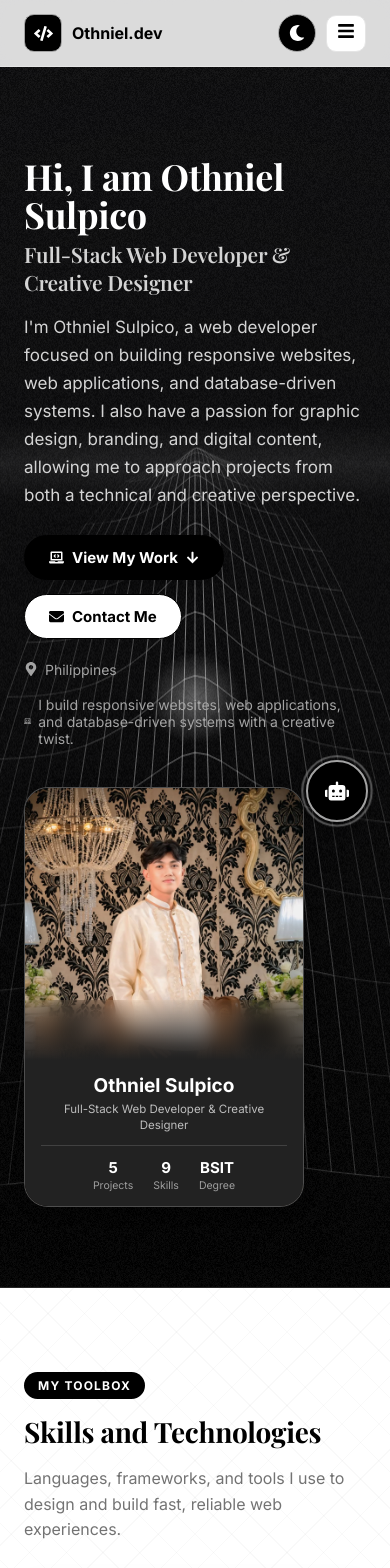
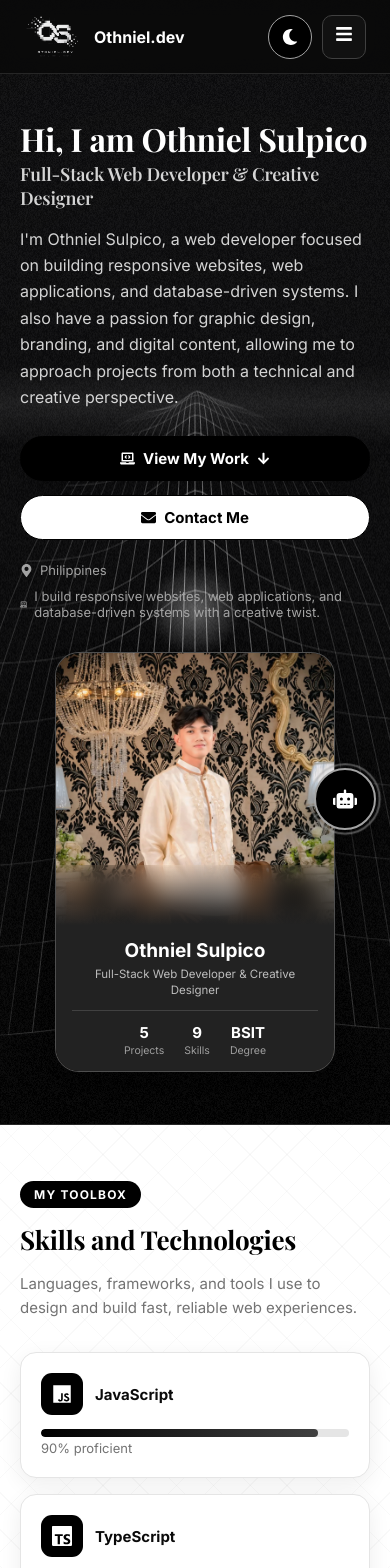
Before and after one commit to OatMeal152003/OTHNIEL, a React (Vite) app: page / in a window 390 px wide. Shown: the top 1568 px of the page. Built offline with nearby package versions, Linux system fonts and the light colour scheme.

Commit message:
feat: black navbar with transparent OS logo, mobile responsive pass

```diff
--- a/index.html
+++ b/index.html
@@ -6,6 +6,8 @@
     <title>Othniel Sulpico — Full-Stack Web Developer and Designer</title>
     <meta name="description" content="Portfolio of Othniel Sulpico, Full-Stack Developer building responsive websites, web apps, and database-driven systems. Available for freelance projects." />
     <meta name="theme-color" content="#000000" />
+    <link rel="icon" type="image/png" href="./images/OS_logo.png" />
+    <link rel="apple-touch-icon" href="./images/OS_logo.png" />
     <meta property="og:type" content="website" />
     <meta property="og:title" content="Othniel Sulpico — Full-Stack Web Developer and Designer" />
     <meta property="og:description" content="Portfolio of Othniel Sulpico, Full-Stack Developer building responsive websites, web apps, and database-driven systems. Available for freelance projects." />
--- a/src/App.css
+++ b/src/App.css
@@ -48,13 +48,13 @@ section { scroll-margin-top: 80px; }
   z-index: 50;
   transition: all 0.3s ease;
   padding: 14px 0;
-  background: rgba(255, 255, 255, 0.85);
+  background: rgba(10, 10, 10, 0.88);
   backdrop-filter: blur(10px);
-  border-bottom: 1px solid var(--line);
+  border-bottom: 1px solid #262626;
 }
 .nav-scrolled {
-  background: rgba(255,255,255,0.96);
-  box-shadow: 0 4px 24px rgba(0, 0, 0, 0.12);
+  background: rgba(0,0,0,0.96);
+  box-shadow: 0 4px 24px rgba(0, 0, 0, 0.55);
 }
 .nav-inner {
   max-width: 1100px;
@@ -64,7 +64,12 @@ section { scroll-margin-top: 80px; }
   align-items: center;
   justify-content: space-between;
 }
-.logo { display: flex; align-items: center; gap: 10px; text-decoration: none; font-weight: 800; color: var(--maroon-dark); }
+.logo { display: flex; align-items: center; gap: 10px; text-decoration: none; font-weight: 800; color: #ffffff; }
+.logo-img {
+  width: 60px; height: 45px;
+  display: block;
+  object-fit: contain;
+}
 .logo-mark {
   width: 38px; height: 38px;
   display: grid; place-items: center;
@@ -75,9 +80,10 @@ section { scroll-margin-top: 80px; }
   border: 1px solid var(--gold);
 }
 .nav-links { display: flex; gap: 22px; align-items: center; }
-.nav-links a { display: inline-flex; align-items: center; gap: 6px; text-decoration: none; color: var(--charcoal); font-weight: 600; transition: color 0.2s; }
-.nav-links a:hover { color: var(--maroon); }
-.nav-toggle { display: none; background: none; border: 1px solid var(--line); border-radius: 10px; padding: 6px 10px; font-size: 18px; color: var(--maroon-dark); background: white; }
+.nav-links a { display: inline-flex; align-items: center; gap: 6px; text-decoration: none; color: #e8e8e8; font-weight: 600; transition: color 0.2s; }
+.nav-links a:hover { color: #ffffff; }
+.nav .btn-small { background: #ffffff; color: #000000 !important; border: 1px solid #ffffff; }
+.nav-toggle { display: none; border: 1px solid #404040; border-radius: 10px; padding: 6px 10px; font-size: 18px; color: #ffffff; background: #111111; }
 .nav-actions { display: flex; align-items: center; gap: 10px; }
 .theme-toggle {
   width: 38px; height: 38px;
@@ -199,8 +205,8 @@ section { scroll-margin-top: 80px; }
 }
 .hero-card:hover { transform: translateY(-4px); }
 .profile-card {
-    width: 280px;
-    height: 420px;
+    width: min(280px, 100%);
+    aspect-ratio: 280 / 420;
     border-radius: 24px;
     overflow: hidden;
     background: #222;
@@ -963,24 +969,54 @@ section { scroll-margin-top: 80px; }
 
 /* Responsive */
 @media (max-width: 800px) {
-  .hero-grid { grid-template-columns: 1fr; }
+  .hero { padding: 112px 0 60px; }
+  .section { padding: 64px 0; }
+  .hero-grid { grid-template-columns: 1fr; gap: 32px; }
   .hero h1 { font-size: 36px; }
   .section-title { font-size: 28px; }
+  .profile-card { margin-inline: auto; }
+  .theme-toggle { width: 44px; height: 44px; }
+  .nav-toggle { min-width: 44px; min-height: 44px; }
   .nav-links {
     display: none;
     position: absolute;
     top: 62px; right: 16px;
-    background: white;
+    background: #0a0a0a;
     flex-direction: column;
     align-items: stretch;
     padding: 16px;
     border-radius: 14px;
-    border: 1px solid var(--line);
-    box-shadow: 0 16px 40px rgba(0, 0, 0, 0.18);
+    border: 1px solid #333333;
+    box-shadow: 0 16px 40px rgba(0, 0, 0, 0.55);
     min-width: 200px;
   }
   .nav-links.open { display: flex; }
   .nav-toggle { display: block; }
+  .edu-card > div { min-width: 0; }
+}
+
+@media (max-width: 520px) {
+  html, body { overflow-x: clip; }
+  .container { padding: 0 20px; }
+  .hero { padding: 104px 0 52px; }
+  .section { padding: 56px 0; }
+  .hero h1 { font-size: 32px; }
+  .hero h2 { font-size: 18px; }
+  .lead { font-size: 16px; }
+  .section-title { font-size: 26px; }
+  .section-sub { font-size: 15px; }
+  .hero-actions { flex-direction: column; align-items: stretch; }
+  .hero-actions .btn { justify-content: center; }
+  .hero-meta { gap: 10px; font-size: 13px; }
+  .edu-card { padding: 22px 20px; gap: 14px; }
+  .contact-form { padding: 22px 18px; }
+  .projects-grid { grid-template-columns: 1fr; }
+  .skills-grid { grid-template-columns: 1fr; }
+  .contact-grid { grid-template-columns: 1fr; }
+  .footer-inner { flex-direction: column; align-items: flex-start; }
+  .oatmeal-fab { right: 14px; bottom: 14px; }
+  .oatmeal-panel { right: 12px; bottom: 12px; }
+  .lightbox { padding: 20px 12px; }
 }
 
 /* ============ Dark mode ============ */
--- a/src/components/Navbar.jsx
+++ b/src/components/Navbar.jsx
@@ -1,5 +1,5 @@
 import { useEffect, useState } from 'react'
-import { FaBars, FaTimes, FaCode, FaMoon, FaSun } from 'react-icons/fa'
+import { FaBars, FaTimes, FaMoon, FaSun } from 'react-icons/fa'
 
 const links = [
   { id: 'about', label: 'About' },
@@ -23,7 +23,7 @@ export default function Navbar({ dark, onToggle }) {
     <header className={`nav ${scrolled ? 'nav-scrolled' : ''}`}>
       <div className="nav-inner">
         <a href="#about" className="logo">
-          <span className="logo-mark" aria-hidden="true"><FaCode /></span>
+          <img src="./images/OS_logo.png" alt="Othniel.dev logo" width="60" height="45" className="logo-img" />
           <span className="logo-text">Othniel.dev</span>
         </a>
         <nav id="primary-navigation" aria-label="Primary" className={`nav-links ${open ? 'open' : ''}`}>
```
Also changed, not shown: public/images/OS_logo.png (added).
